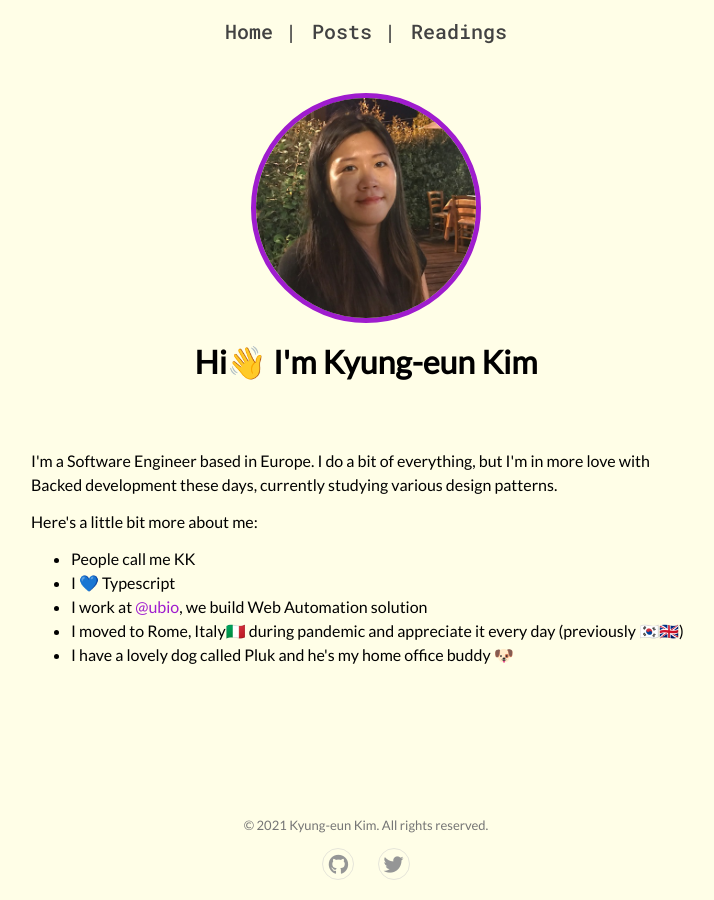
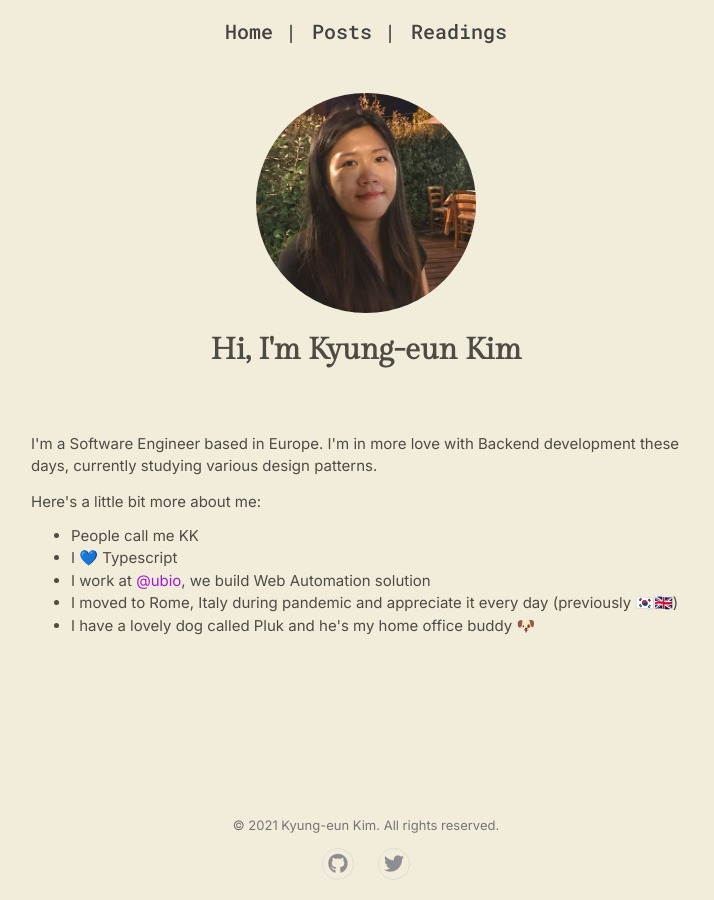
Before and after one commit to kyungeunni/blog, a Jekyll site: the page built from src/index.html, in a window 1280 px wide. Shown: the whole page, without its empty margins (274-988 px from the left). Built offline with Jekyll 4.4.1, drawn with Linux system fonts in a browser that asks for light colours.

Commit message:
chore: update fonts

```diff
--- a/src/_layouts/default.html
+++ b/src/_layouts/default.html
@@ -6,7 +6,7 @@
     <meta charset="utf-8">
     <meta name="viewport" content="width=device-width, initial-scale=1.0">
     <link rel="preconnect" href="https://fonts.gstatic.com" crossorigin>
-    <link href="https://fonts.googleapis.com/css2?family=Lato:ital@0;1&family=Roboto+Mono:wght@500;700&display=swap" rel="stylesheet">
+    <link href="https://fonts.googleapis.com/css2?family=Gilda+Display&family=Inter&family=Roboto+Mono:wght@500;700&display=swap" rel="stylesheet">
     <link rel="stylesheet" href="https://cdn.jsdelivr.net/npm/normalize.css@8.0.1/normalize.min.css">
     <link rel="stylesheet" href="/assets/css/index.css">
     <link rel="preload" href="https://cdnjs.cloudflare.com/ajax/libs/font-awesome/5.15.3/css/all.min.css" integrity="sha512-iBBXm8fW90+nuLcSKlbmrPcLa0OT92xO1BIsZ+ywDWZCvqsWgccV3gFoRBv0z+8dLJgyAHIhR35VZc2oM/gI1w==" crossorigin="anonymous" referrerpolicy="no-referrer" as="style" onload="this.onload=null;this.rel='stylesheet'"/>
--- a/src/_sass/about.scss
+++ b/src/_sass/about.scss
@@ -15,9 +15,6 @@
 
 .about__img {
     border-radius: 50%;
-    border-color: var(--primary-color);
-    border-width: var(--gap--sm);
-    border-style: solid;
     width: 220px;
     height: 220px;
     object-fit: cover;
@@ -25,6 +22,7 @@
 }
 
 .about__title {
+    font-family: var(--font-family--header);
     text-align: center;
 }
 
--- a/src/_sass/main.scss
+++ b/src/_sass/main.scss
@@ -28,6 +28,7 @@
 body {
     background-color: var(--bg-color);
     font-size: var(--font-size);
+    color: var(--font-color);
 }
 
 a {
@@ -122,7 +123,7 @@ blockquote p::before {
     margin-bottom: var(--gap--lg);
     border-radius: var(--gap);
     color: black;
-    background: #f5f5dd;
+    background: #e7e4d5;
     box-shadow: 0 1px 3px rgba(0,0,0,.15);
     transition: 0.4s;
 }
--- a/src/_sass/variables.scss
+++ b/src/_sass/variables.scss
@@ -5,7 +5,7 @@
     --gap--lg: 15px;
     --gap--xl: 20px;
 
-    --bg-color: #fffdcc78;
+    --bg-color: #f2eddb;
     --bg-color--dark: #2D3047;
     --primary-color: #9f1cce;
     --secondary-color: #2971a5;
@@ -13,8 +13,10 @@
     --muted-accent-color: #f9b0b0;
     --highlight-color:#ffd766;
 
-    --font-family: 'Lato', Verdana, Arial, Helvetica, sans-serif;
+    --font-family: 'Inter', Verdana, Arial, Helvetica, sans-serif;
     --font-family--mono: 'Roboto Mono', Courier, monospace;
-    --font-size: 16px;
+    --font-family--header: 'Gilda Display', serif;
+    --font-size: 15px;
     --font-size--sm: 12px;
+    --font-color: #4d4b44;
 }
--- a/src/index.html
+++ b/src/index.html
@@ -8,17 +8,17 @@ title: Hello
             src="/assets/img/kk.jpg"
             alt="Kyung-eun Kim profile">
         <h1 class="about__title">
-            Hi👋 I'm Kyung-eun Kim
+            Hi, I'm Kyung-eun Kim
         </h1>
     </div>
     <div class="about__content">
-        <p class="about__summary">I'm a Software Engineer based in Europe. I do a bit of everything, but I'm in more love with Backed development these days, currently studying various design patterns.</p>
+        <p class="about__summary">I'm a Software Engineer based in Europe. I'm in more love with Backend development these days, currently studying various design patterns.</p>
         <span class="about__sub-title">Here's a little bit more about me:</span>
         <ul>
             <li class="about__item">People call me KK</li>
             <li class="about__item">I 💙 Typescript </li>
             <li class="about__item">I work at <a href="https://ub.io">@ubio</a>, we build Web Automation solution</li>
-            <li class="about__item">I moved to Rome, Italy🇮🇹 during pandemic and appreciate it every day (previously 🇰🇷🇬🇧)</li>
+            <li class="about__item">I moved to Rome, Italy during pandemic and appreciate it every day (previously 🇰🇷🇬🇧)</li>
             <li class="about__item">I have a lovely dog called Pluk and he's my home office buddy 🐶</li>
         </ul>
     </div>
```
